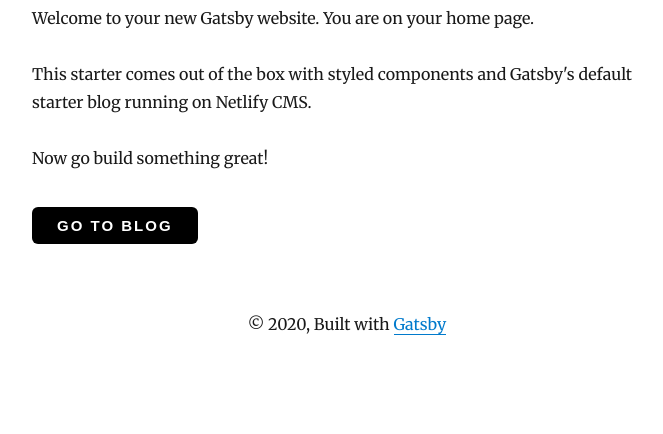
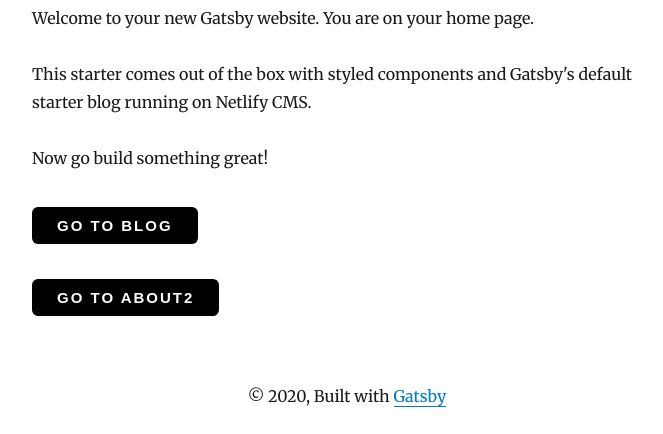
Before and after one commit to ftan24269/gbynfytest1, a Gatsby site: page / in a window 1280 px wide. Shown: the part 745-1179 px from the top of the page, without its empty margins (293-956 px from the left). Before the commit the page ends 1107 px from the top, so only its background shows below. Built offline with nearby package versions, Linux system fonts and the light colour scheme; Gatsby itself is replaced by a stand-in of ours; some packages are replaced by stand-ins of ours.

Commit message:
added link to about2

```diff
--- a/src/pages/index.js
+++ b/src/pages/index.js
@@ -31,6 +31,9 @@ class IndexPage extends React.Component {
         <Link to="/blog/">
           <Button marginTop="35px">Go to Blog</Button>
         </Link>
+        <Link to="/about2/">
+          <Button marginTop="35px">Go to About2</Button>
+        </Link>
       </Layout>
     )
   }
```
